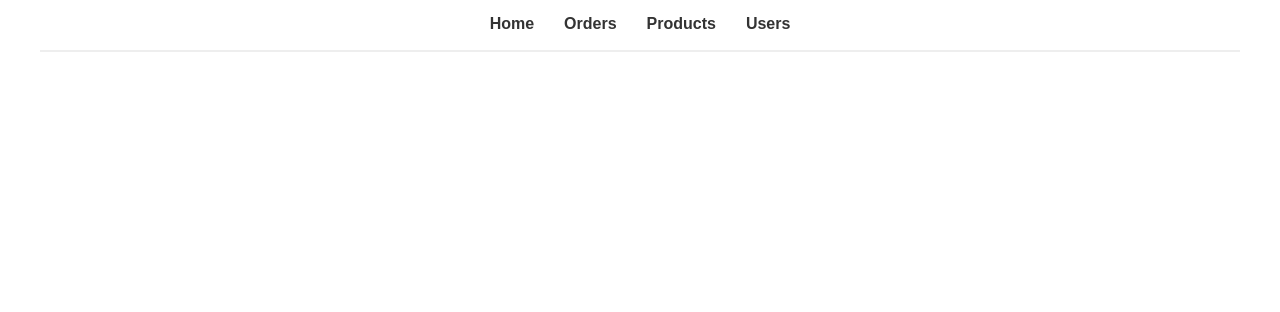
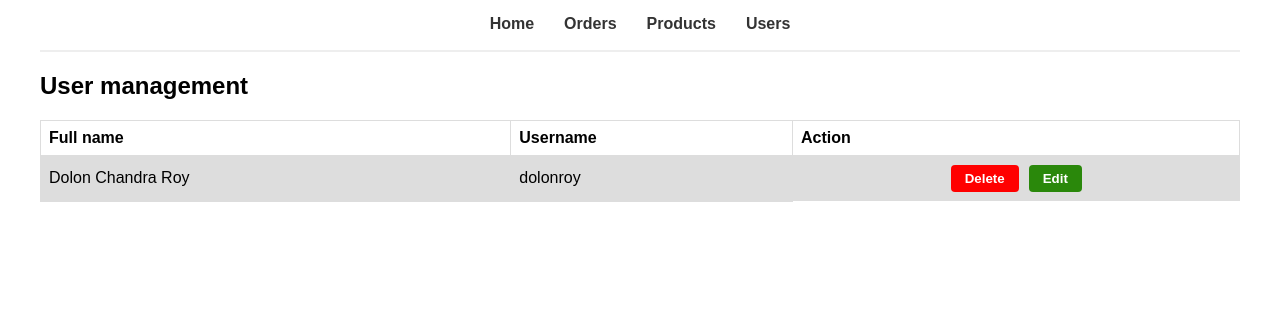
Before and after one commit to DeveloperDolon/food-ordering-website-php, a PHP site: page /admin/user.php in a window 1280 px wide. Shown: the top 312 px of the page. Run offline with PHP 8.4, Linux system fonts and the light colour scheme.

Commit message:
user management talbe design added commit

```diff
--- a/admin/user.php
+++ b/admin/user.php
@@ -14,6 +14,26 @@
         include("./partials/menu.php");
         ?>
     </header>
+
+    <section class="container">
+        <h1 style="padding: 20px 0px;">User management</h1>
+
+        <table class="table-of-users">
+            <tr>
+                <th>Full name</th>
+                <th>Username</th>
+                <th>Action</th>
+            </tr>
+            <tr>
+                <td>Dolon Chandra Roy</td>
+                <td>dolonroy</td>
+                <td class="action-row">
+                    <button class="delete-user-btn">Delete</button>
+                    <button class="edit-usr-btn">Edit</button>
+                </td>
+            </tr>
+        </table>
+    </section>
 </body>
 
 </html>
--- a/css/admin.css
+++ b/css/admin.css
@@ -171,3 +171,50 @@
     font-weight: 600;
     box-shadow: 1px 1px 10px 1px #aaa;
 }
+
+.table-of-users {
+    font-family: arial, sans-serif;
+    border-collapse: collapse;
+    width: 100%;
+    border-radius: 10px;
+}
+
+.table-of-users td,
+.table-of-users th {
+    border: 1px solid #dddddd;
+    text-align: left;
+    padding: 8px;
+}
+
+.table-of-users tr:nth-child(even) {
+    background-color: #dddddd;
+}
+
+.delete-user-btn {
+    background: red;
+    color: white;
+    padding: 6px 14px;
+    border-radius: 4px;
+    font-weight: 600;
+    outline: none;
+    cursor: pointer;
+    border: none;
+}
+
+.edit-usr-btn {
+    background: rgb(42, 136, 11);
+    color: white;
+    padding: 6px 14px;
+    border-radius: 4px;
+    cursor: pointer;
+    font-weight: 600;
+    outline: none;
+    border: none;
+}
+
+.action-row {
+    display: flex;
+    gap: 10px;
+    justify-content: center;
+    align-items: center;
+}
```
